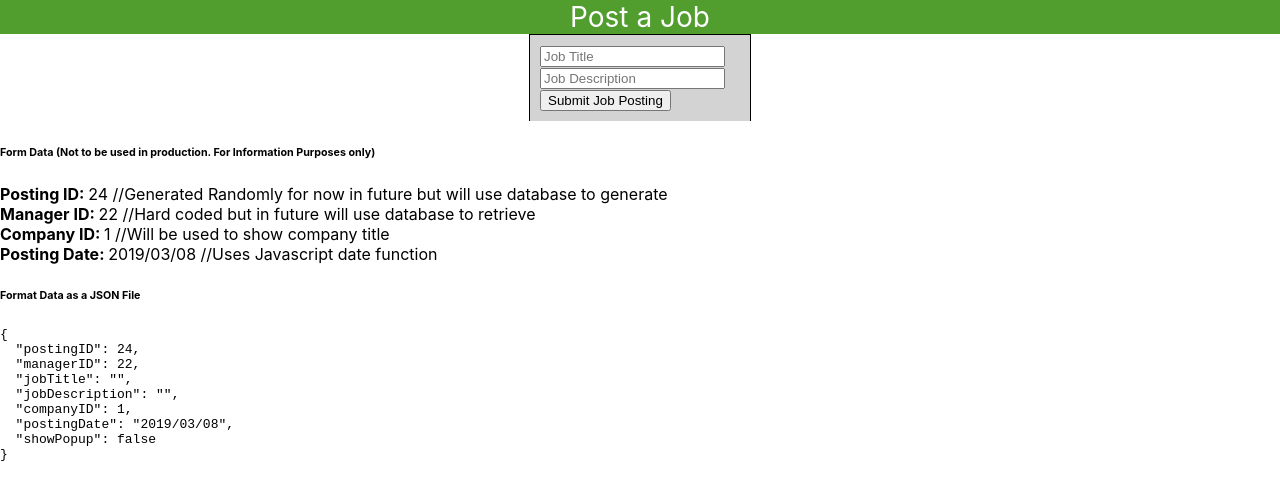
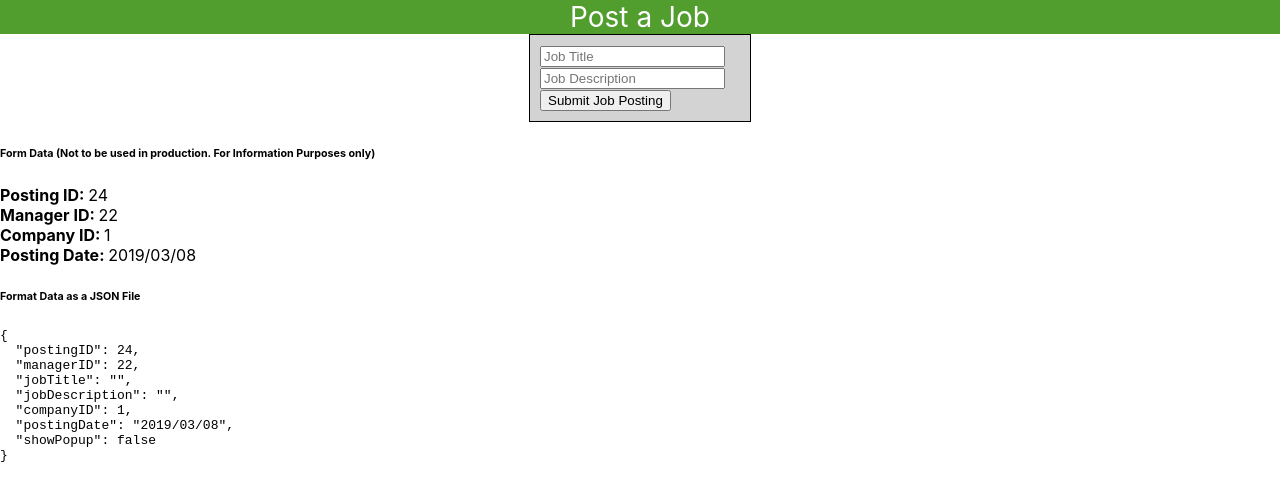
Before and after one commit to libowen203/320-team-4, a React (Create React App) app in the folder ultimate-hiring-app/: page / in a window 1280 px wide. Shown: the top 500 px of the page. Built offline with nearby package versions, Linux system fonts and the light colour scheme.

Commit message:
Styling, unnecessary text removed
Added bottom border to form, removed some obvious info about generation of ID's in form

```diff
--- a/ultimate-hiring-app/src/client/CSS/index.css
+++ b/ultimate-hiring-app/src/client/CSS/index.css
@@ -26,6 +26,7 @@ code {
 	border-top: 1px solid black;
 	border-right: 1px solid black;
 	border-left: 1px solid black;
+	border-bottom: 1px solid black;
 	width: 200px;
 	margin: auto;
 	background-color: #D3D3D3;
--- a/ultimate-hiring-app/src/client/Components/JobPosting.js
+++ b/ultimate-hiring-app/src/client/Components/JobPosting.js
@@ -65,12 +65,12 @@ class JobPosting extends Component{
 
 
     <h6>Form Data (Not to be used in production. For Information Purposes only)</h6>
-    <div><b>Posting ID: </b> {this.state.postingID} //Generated Randomly for now in future but will  use database to generate</div>
-      <div ><b>Manager ID: </b>{this.state.managerID} //Hard coded but in future will use database to retrieve </div>
+    <div><b>Posting ID: </b> {this.state.postingID} </div>
+      <div ><b>Manager ID: </b>{this.state.managerID}  </div>
       <div >{this.state.jobTitle}</div>
       <div >{this.state.jobDescription}</div>
-      <div ><b>Company ID: </b>{this.state.companyID} //Will be used to show company title</div>
-      <div ><b>Posting Date: </b>{this.state.postingDate} //Uses Javascript date function</div>
+      <div ><b>Company ID: </b>{this.state.companyID} </div>
+      <div ><b>Posting Date: </b>{this.state.postingDate}</div>
       <h6>Format Data as a JSON File</h6>
        <div><pre>{JSON.stringify(this.state, null, 2) }</pre></div>
 
```
